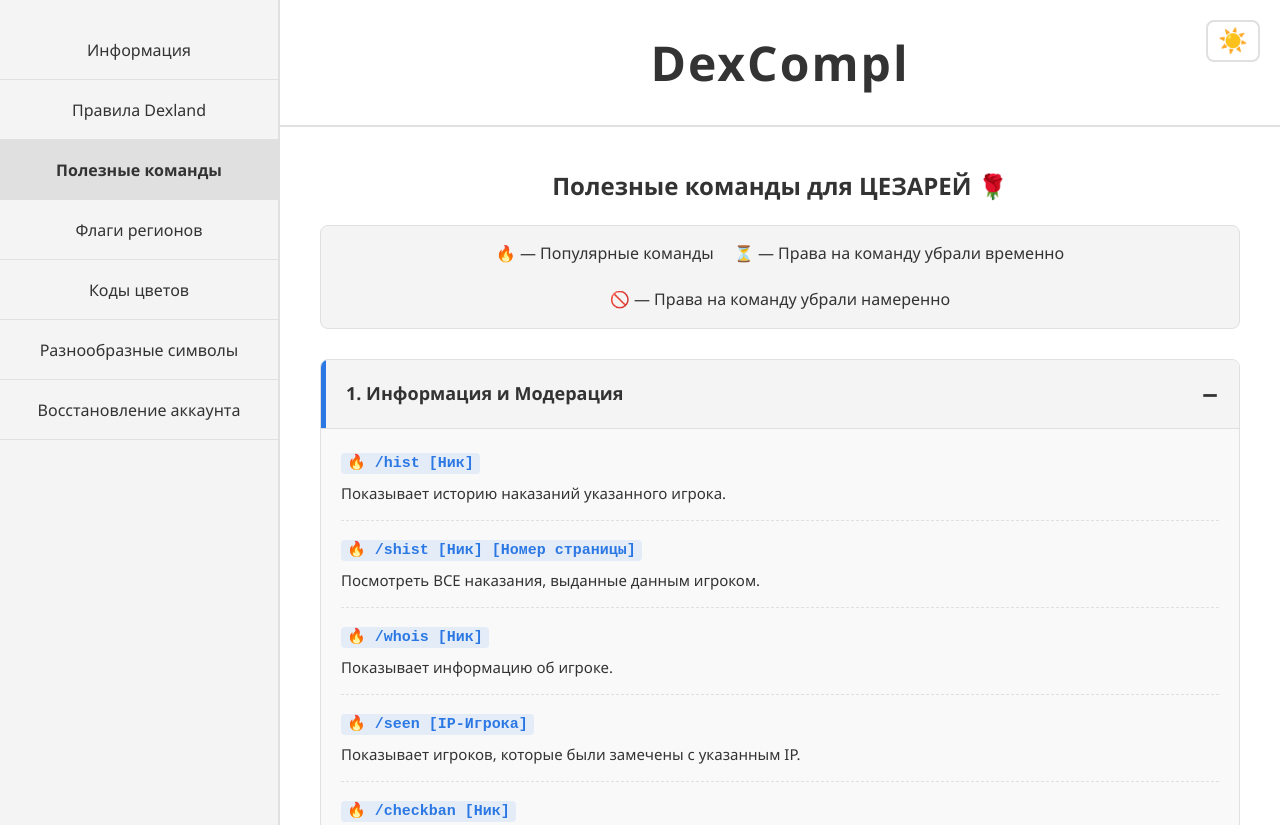
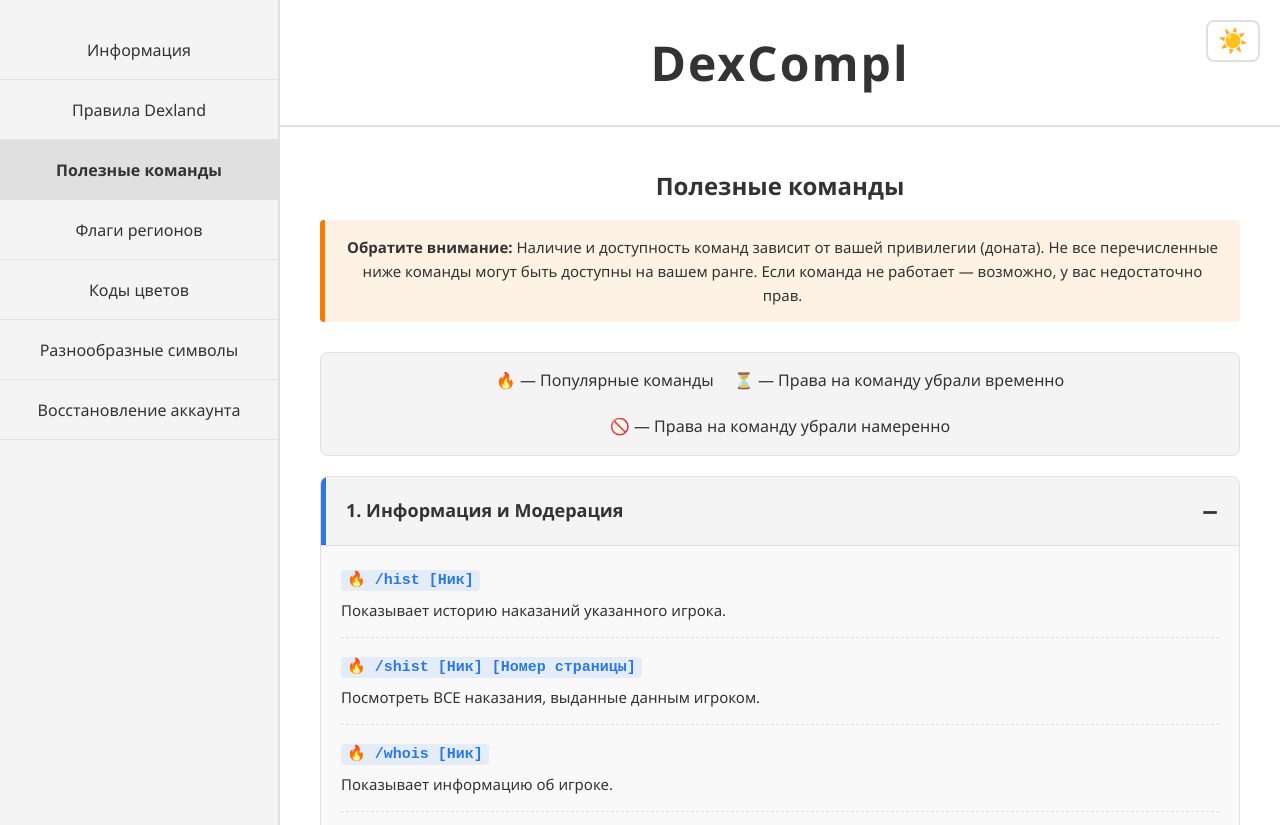
Before and after one commit to DexCompl/helper, a plain HTML site: page commands.html in a window 1280 px wide. Shown: the top 825 px of the page. Drawn offline with Linux system fonts and the light colour scheme.

Commit message:
Update commands.html

```diff
--- a/commands.html
+++ b/commands.html
@@ -132,8 +132,18 @@
             max-width: 1000px;
         }
 
-        .page-content h2 { margin-bottom: 20px; color: var(--text-color); text-align: center; }
-        .page-content h3 { margin-bottom: 15px; margin-top: 25px; color: var(--accent-color); border-bottom: 1px solid var(--border-color); padding-bottom: 5px;}
+        .page-content h2 { margin-bottom: 15px; color: var(--text-color); text-align: center; }
+
+        /* Плашка с предупреждением о правах */
+        .disclaimer {
+            background-color: rgba(245, 124, 0, 0.1);
+            border-left: 5px solid var(--warn-color);
+            padding: 15px 20px;
+            border-radius: 4px;
+            margin-bottom: 30px;
+            text-align: center;
+            font-size: 15px;
+        }
 
         /* Стили для аккордеона */
         details {
@@ -209,7 +219,7 @@
             border: 1px solid var(--border-color);
             padding: 15px;
             border-radius: 8px;
-            margin-bottom: 30px;
+            margin-bottom: 20px;
             display: flex;
             gap: 20px;
             flex-wrap: wrap;
@@ -239,7 +249,11 @@
         </header>
 
         <div class="page-content">
-            <h2>Полезные команды для ЦЕЗАРЕЙ 🌹</h2>
+            <h2>Полезные команды</h2>
+
+            <div class="disclaimer">
+                <strong>Обратите внимание:</strong> Наличие и доступность команд зависит от вашей привилегии (доната). Не все перечисленные ниже команды могут быть доступны на вашем ранге. Если команда не работает — возможно, у вас недостаточно прав.
+            </div>
 
             <div class="legend">
                 <div><span>🔥</span> — Популярные команды</div>
@@ -527,7 +541,7 @@
             </details>
 
             <div style="text-align: center; margin-top: 40px; padding: 20px; background-color: var(--card-bg); border-radius: 8px; border: 1px solid var(--border-color);">
-                <p style="font-size: 18px; font-weight: bold; color: var(--danger-color);">❗️ Большая просьба, Ребятки, не злоупотребляйте данными командами ❗️</p>
+                <p style="font-size: 18px; font-weight: bold; color: var(--danger-color);">❗️ Большая просьба, не злоупотребляйте данными командами ❗️</p>
             </div>
 
         </div>
```
